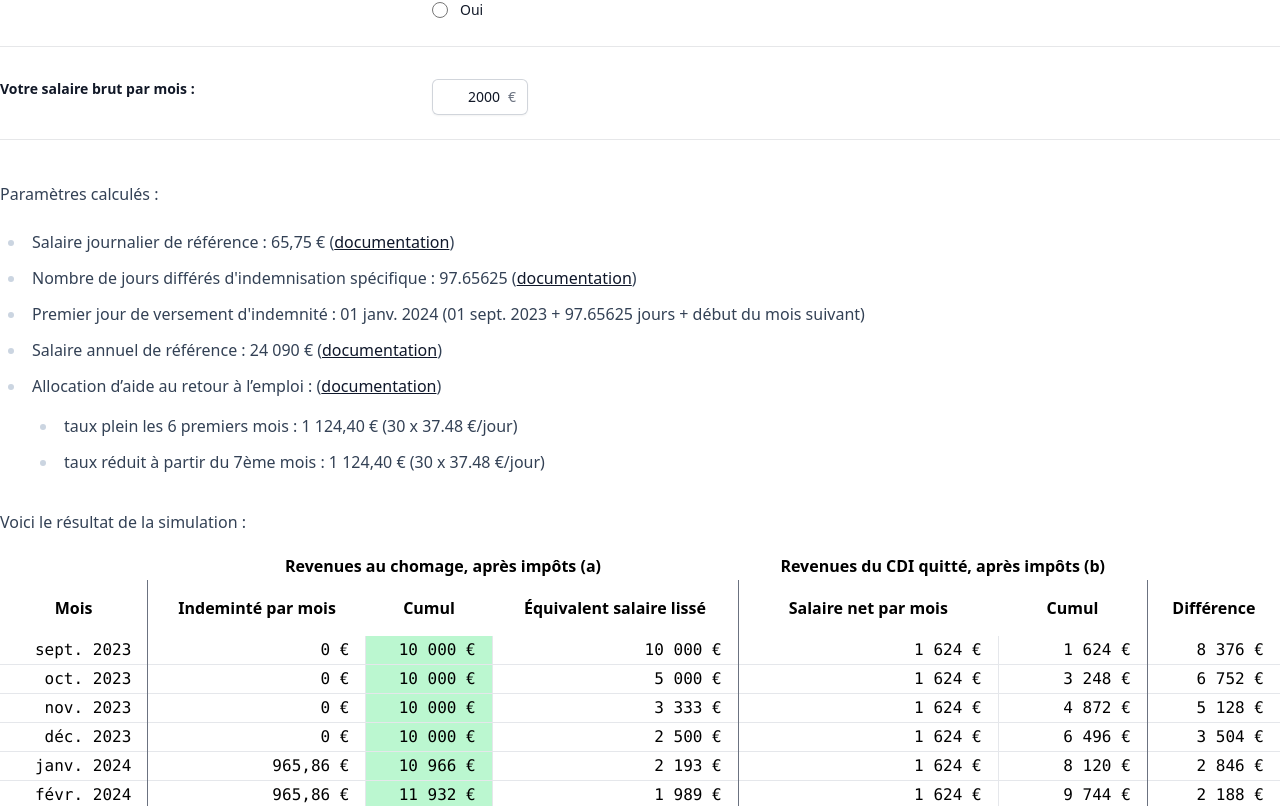
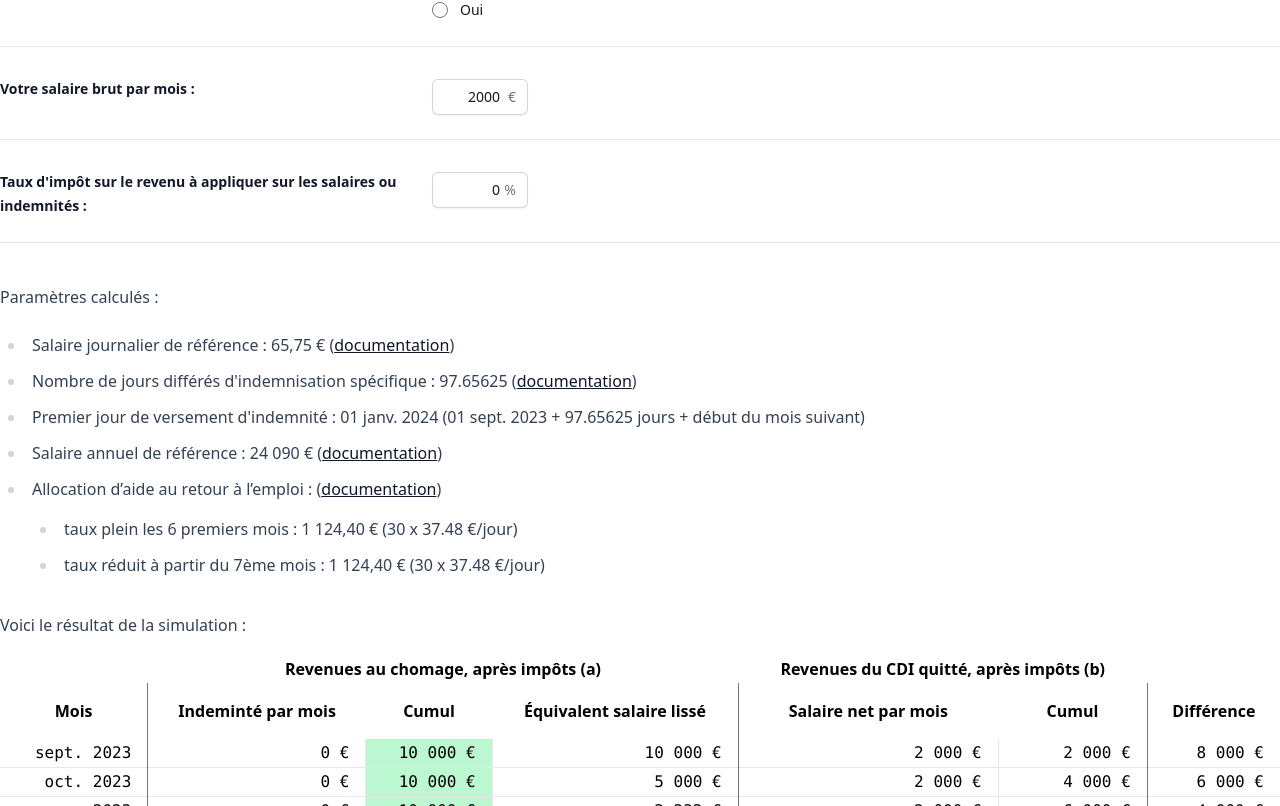
Before and after one commit to stephane-klein/comparateur-rupture-conventionnelle-cdi-france, a SvelteKit app: page / in a window 1280 px wide. Shown: the part 754-1560 px from the top of the page. Built offline with nearby package versions, Linux system fonts and the light colour scheme.

Commit message:
Add "impôt sur le revenu" parameter

```diff
--- /dev/null
+++ b/src/lib/PourcentInput.svelte
@@ -0,0 +1,19 @@
+<script>
+    export let id;
+    export let name;
+    export let value;
+</script>
+
+<div class="relative mt-2 rounded-md shadow-sm w-24">
+    <input
+        type="text"
+        id={id}
+        name={name}
+        bind:value={value}
+        class="block w-full rounded-md border-0 py-1.5 pl-3 pr-7 text-gray-900 ring-1 ring-inset
+        ring-gray-300 placeholder:text-gray-400 focus:ring-2 focus:ring-inset focus:ring-indigo-600
+        sm:text-sm sm:leading-6 text-right" />
+    <div class="pointer-events-none absolute inset-y-0 right-0 flex items-center pr-3">
+        <span class="text-gray-500 sm:text-sm" id="price-currency">%</span>
+    </div>
+</div>
--- a/src/lib/store.js
+++ b/src/lib/store.js
@@ -12,5 +12,6 @@ export const data = writable({
     votreSalaireBrutATIlVariéAuCoursDes24DerniersMois: "non",
     salaireBrutParMoisEnEuros: EURO(2000),
     salaireBrutParMoisEnEurosInput: 2000,
-    salairesBrutParMoisEnEuros: new Array(24)
+    salairesBrutParMoisEnEuros: new Array(24),
+    tauxImpôtSurLeRevenuEnPourcentInput: 0
 });
--- a/src/routes/+page.svelte
+++ b/src/routes/+page.svelte
@@ -2,6 +2,7 @@
     import { data } from "$lib/store.js";
     import { EURO, EUROWithCents } from "$lib/utils.js";
     import EuroInput from "$lib/EuroInput.svelte";
+    import PourcentInput from "$lib/PourcentInput.svelte";
     import DateInput from "$lib/DateInput.svelte";
 
     import { endOfMonth, add, format, isBefore, set } from 'date-fns';
@@ -93,11 +94,15 @@
             result = {
                 date: add(date_premier_jour_sans_emploi, {months: mois}),
 
-                indémnité_chomage: montant_indemnite_chomage_pour_un_mois_precis(mois).multiply(1-0.141),
+                indémnité_chomage: montant_indemnite_chomage_pour_un_mois_precis(mois).multiply(
+                    1 - ($data.tauxImpôtSurLeRevenuEnPourcentInput / 100)
+                ),
                 cumul_indemnité_chomage: null,
                 équivalent_salaire_lissé: null,
 
-                salaire_du_cdi_quitte: $data.dernierSalaireNetParMoisEnEuros.multiply(1-0.188),
+                salaire_du_cdi_quitte: $data.dernierSalaireNetParMoisEnEuros.multiply(
+                    1 - ($data.tauxImpôtSurLeRevenuEnPourcentInput / 100)
+                ),
                 cumul_salaire_du_cdi_quitté: null,
                 différence_chomage_cdi: null
             }
@@ -270,6 +275,17 @@
                         </div>
                     </div>
                 {/if}
+                <div class="sm:grid sm:grid-cols-3 sm:items-start sm:gap-4 sm:py-6">
+                    <label
+                        for="taux_impôt_sur_le_revenu_en_pourcent"
+                        class="block text-sm leading-6 text-gray-900 sm:pt-1.5 font-semibold"
+                    >Taux d'impôt sur le revenu à appliquer sur les salaires ou indemnités :</label>
+                    <PourcentInput
+                        id="taux_impôt_sur_le_revenu_en_pourcent"
+                        name="taux_impôt_sur_le_revenu_en_pourcent"
+                        bind:value={$data.tauxImpôtSurLeRevenuEnPourcentInput}
+                    />
+                </div>
             </div>
         </div>
     </div>
--- a/src/routes/yaml/+page.svelte
+++ b/src/routes/yaml/+page.svelte
@@ -7,7 +7,8 @@
         date_dernier_jour_emploi: format($data.dateDernierJourEmploi, 'yyyy-MM-d'),
         dernier_salaire_net_par_mois_en_euros: $data.dernierSalaireNetParMoisEnEuros.value,
         indemnite_depart_net: $data.indemniteDepartNet.value,
-        votre_salaire_brut_a_t_il_varié_au_cours_des_24_derniers_mois: $data.votreSalaireBrutATIlVariéAuCoursDes24DerniersMois
+        votre_salaire_brut_a_t_il_varié_au_cours_des_24_derniers_mois: $data.votreSalaireBrutATIlVariéAuCoursDes24DerniersMois,
+        taux_impot_sur_le_revenu_en_pourcent: $data.tauxImpôtSurLeRevenuEnPourcentInput
     };
 
     if ($data.votreSalaireBrutATIlVariéAuCoursDes24DerniersMois == "oui") {
@@ -39,6 +40,10 @@
                     $data.salaireBrutParMoisEnEurosInput = exportData.salaire_brut_par_mois_en_euros;
                 }
             }
+
+            if (tmp?.taux_impot_sur_le_revenu_en_pourcent) {
+                $data.tauxImpôtSurLeRevenuEnPourcentInput = tmp.taux_impot_sur_le_revenu_en_pourcent;
+            }
         } catch (error) {
             console.log(error);
         }
```
